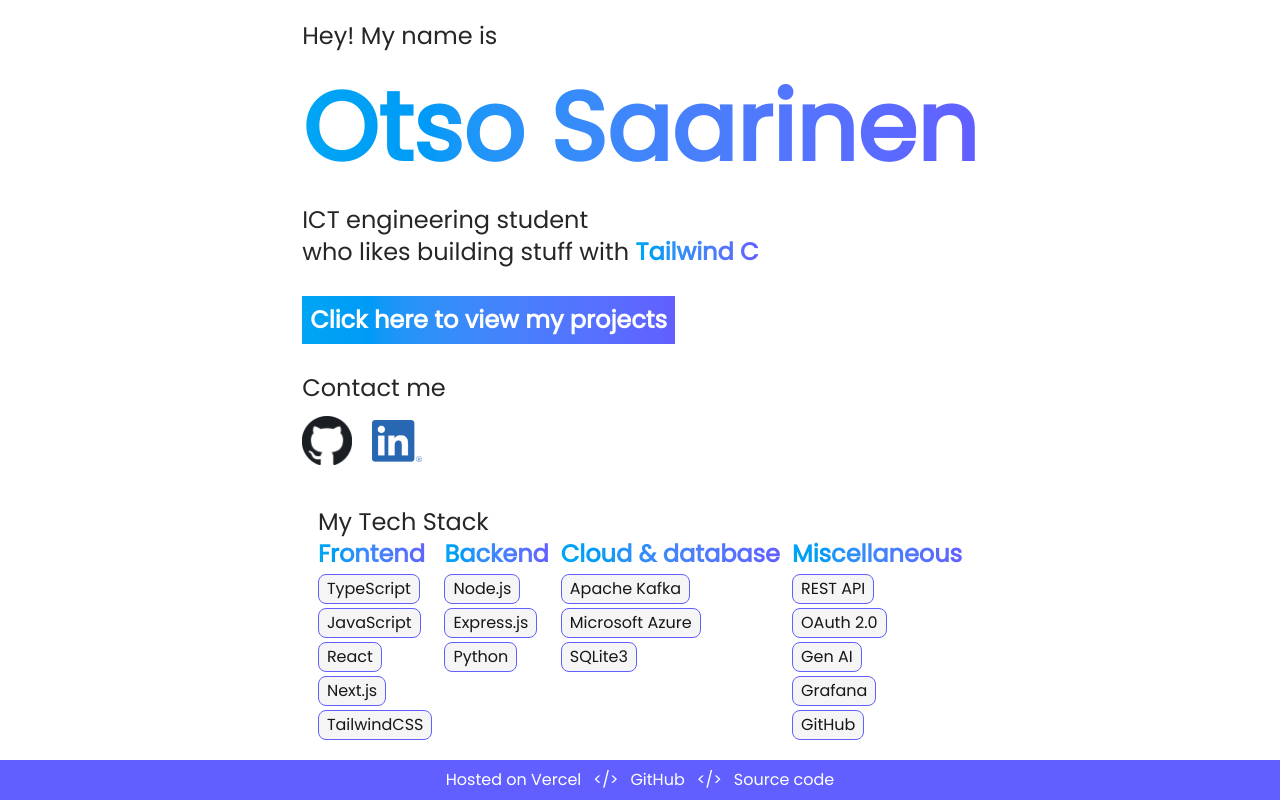
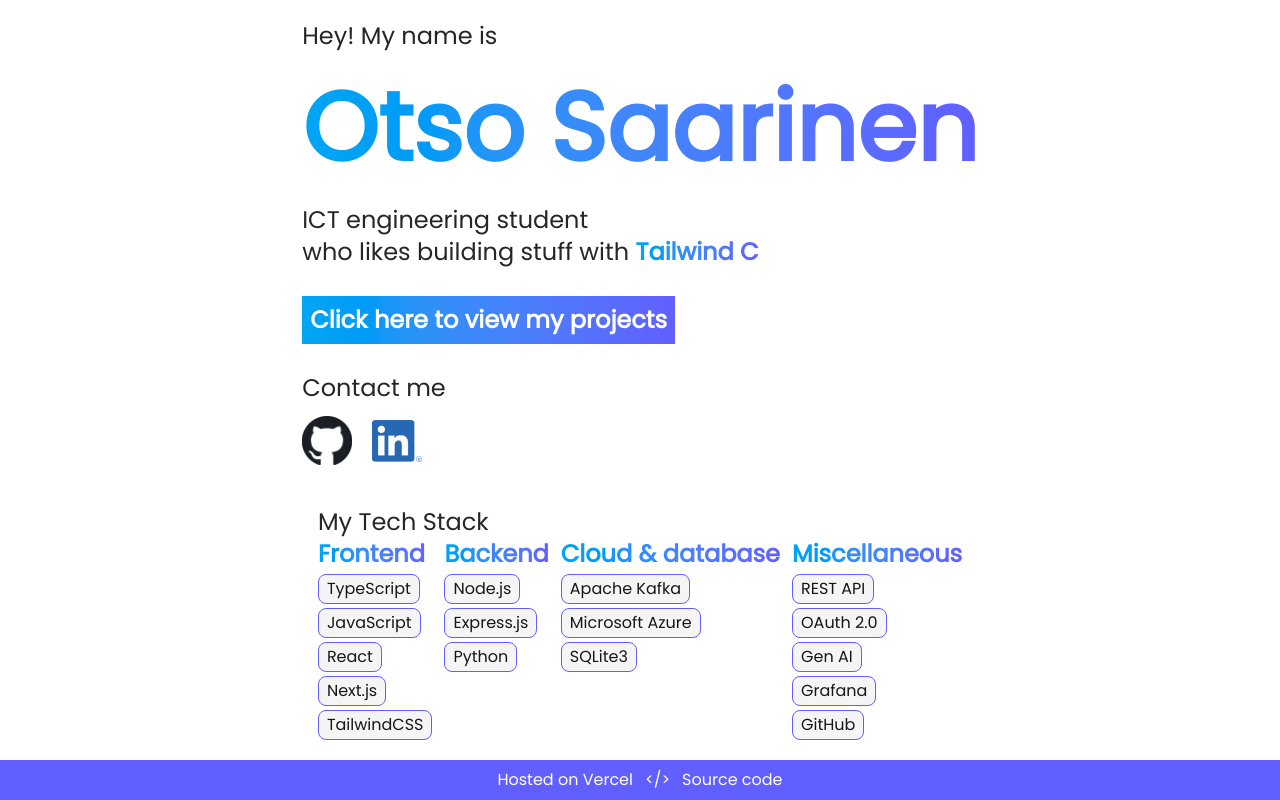
Before and after one commit to otsosaarinen/portfolio_v2, a Next.js app: page / in a window 1280 px wide. Built offline with nearby package versions, Linux system fonts and the light colour scheme.

Commit message:
Update layout.tsx

```diff
--- a/app/layout.tsx
+++ b/app/layout.tsx
@@ -28,13 +28,6 @@
                     </Link>
                     <span>{"</>"}</span>
                     <Link
-                        href={"https://github.com/otsosaarinen"}
-                        className="hover:underline"
-                    >
-                        GitHub
-                    </Link>
-                    <span>{"</>"}</span>
-                    <Link
                         href={"https://github.com/otsosaarinen/portfolio_v2"}
                         className="hover:underline"
                     >
```
